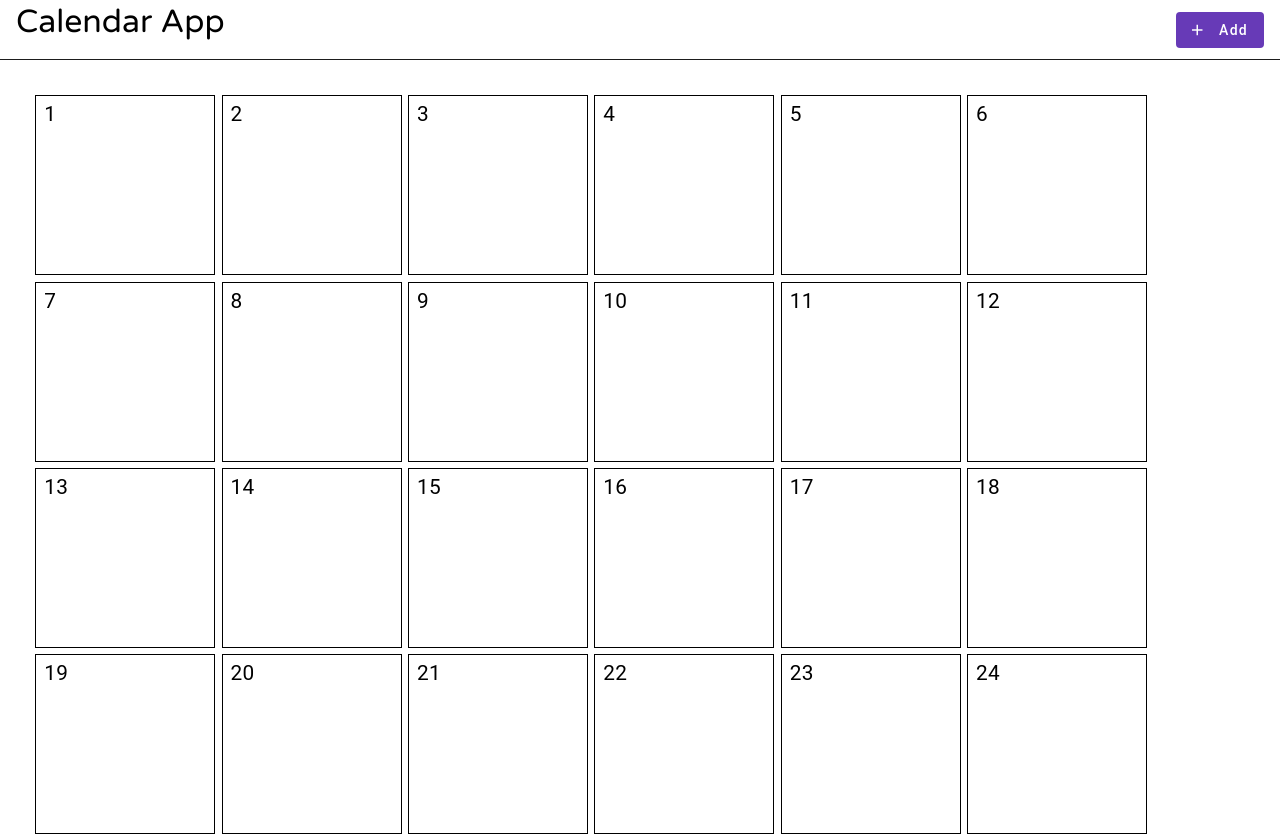
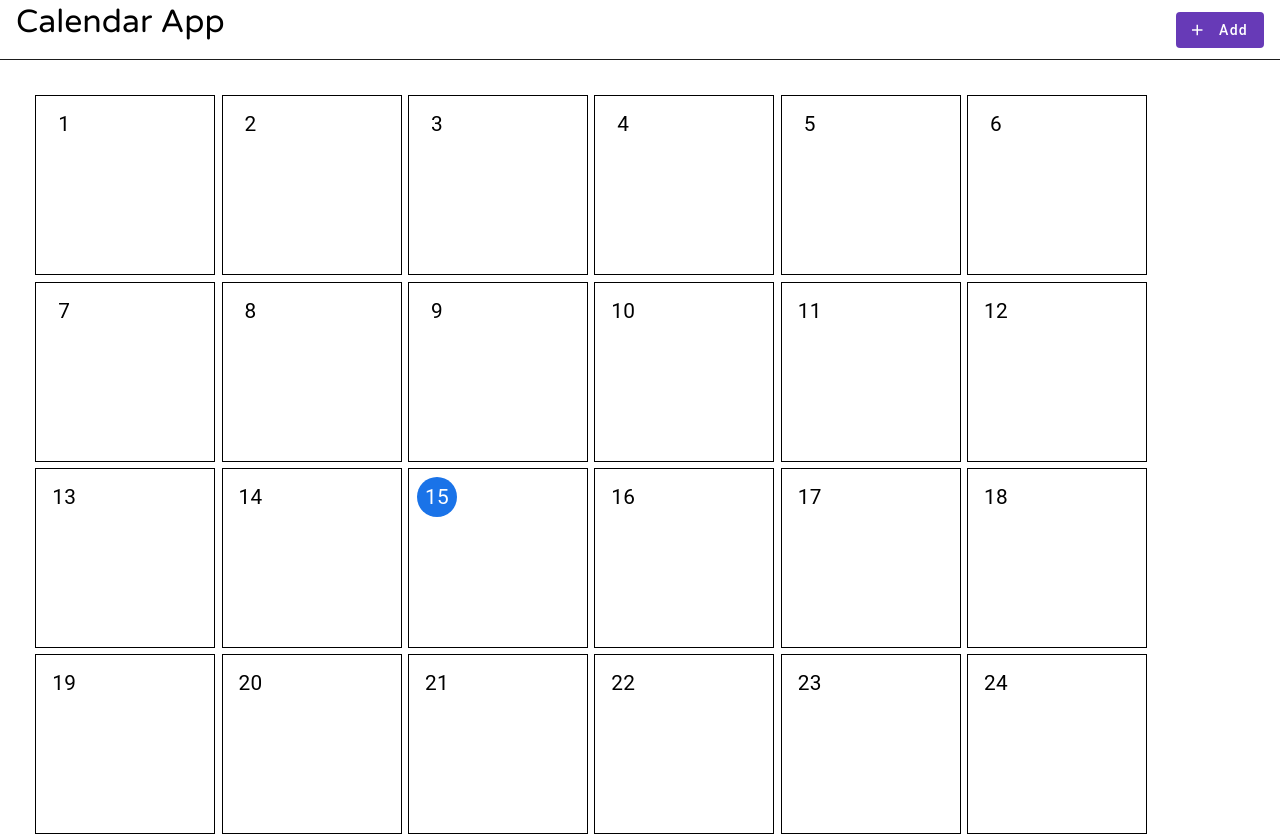
Before and after one commit to MicaelRiboura/angular-calendar-app, an Angular app: page / in a window 1280 px wide. Shown: the top 836 px of the page. Built offline with nearby package versions, Linux system fonts and the light colour scheme.

Commit message:
feat(calendar): add current day style

```diff
--- a/src/app/pages/calendar/calendar.component.css
+++ b/src/app/pages/calendar/calendar.component.css
@@ -18,6 +18,18 @@
 }
 
 .day .day-label {
+    display: flex;
+    align-items: center;
+    justify-content: center;
     font-size: 1.3rem;
     margin: 0.5rem;
+    width: 40px;
+    height: 40px;
 }
+
+.day .current-day {
+    background-color: #1A73E8;
+    border-radius: 50%;
+    color: #fff;
+
+}
--- a/src/app/pages/calendar/calendar.component.html
+++ b/src/app/pages/calendar/calendar.component.html
@@ -1,7 +1,7 @@
 <div className="container">
     <div class="days-area">
         <div class="day" *ngFor="let day of days">
-            <p class="day-label">{{day}}</p>
+            <p [ngClass]="{'day-label': true, 'current-day': currentDate.getDate() === day && currentDate.getFullYear() === year}">{{day}}</p>
         </div>
     </div>
 </div>
--- a/src/app/pages/calendar/calendar.component.ts
+++ b/src/app/pages/calendar/calendar.component.ts
@@ -9,11 +9,15 @@ import { CalendarService } from 'src/app/services/calendar.service';
 export class CalendarComponent implements OnInit {
 
   days: number[] = [];
+  year = 2023;
+  month = 6;
+
+  currentDate: Date = new Date();
 
   constructor(private calendarService: CalendarService) { }
 
   ngOnInit () {
-    this.days = this.calendarService.getDaysInMonth(2023, 6);
+    this.days = this.calendarService.getDaysInMonth(this.year, this.month);
   }
 
 
```
